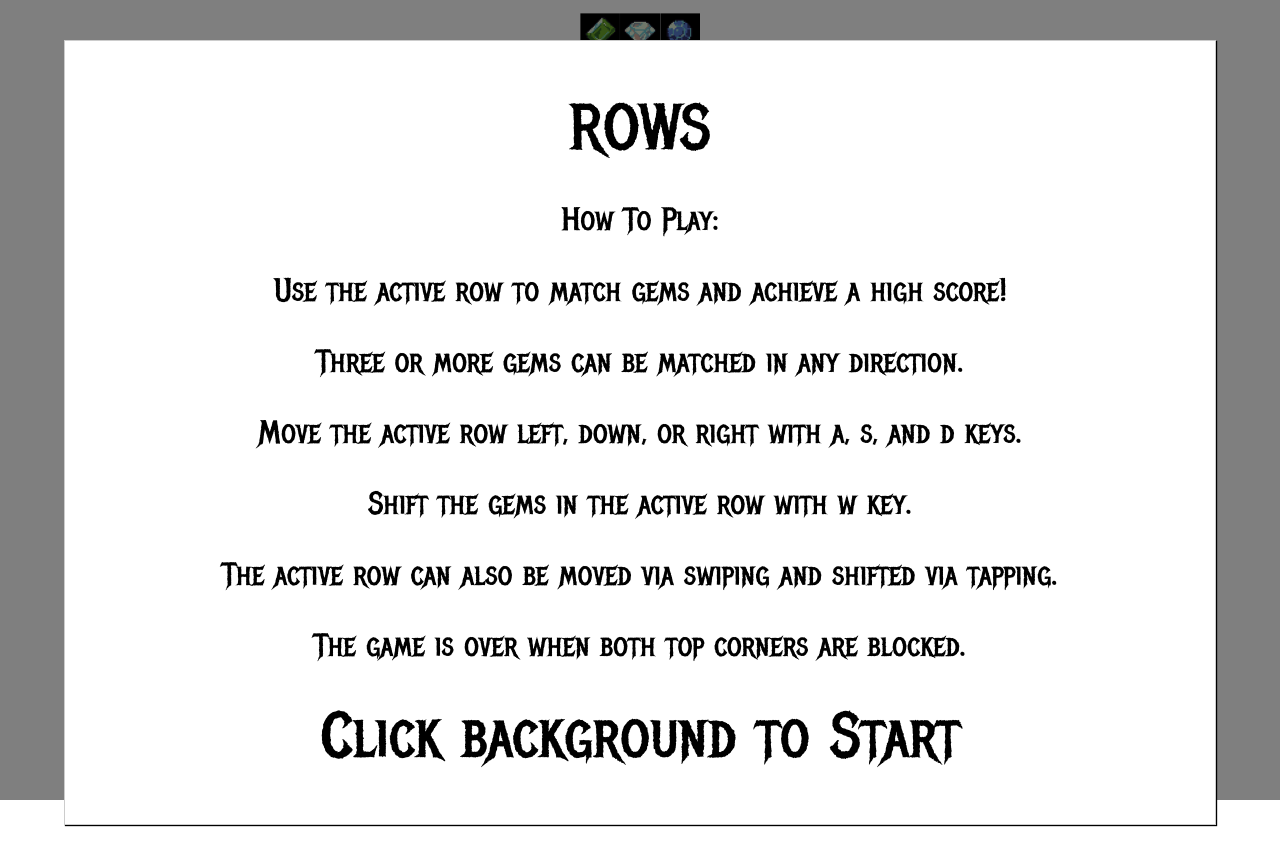
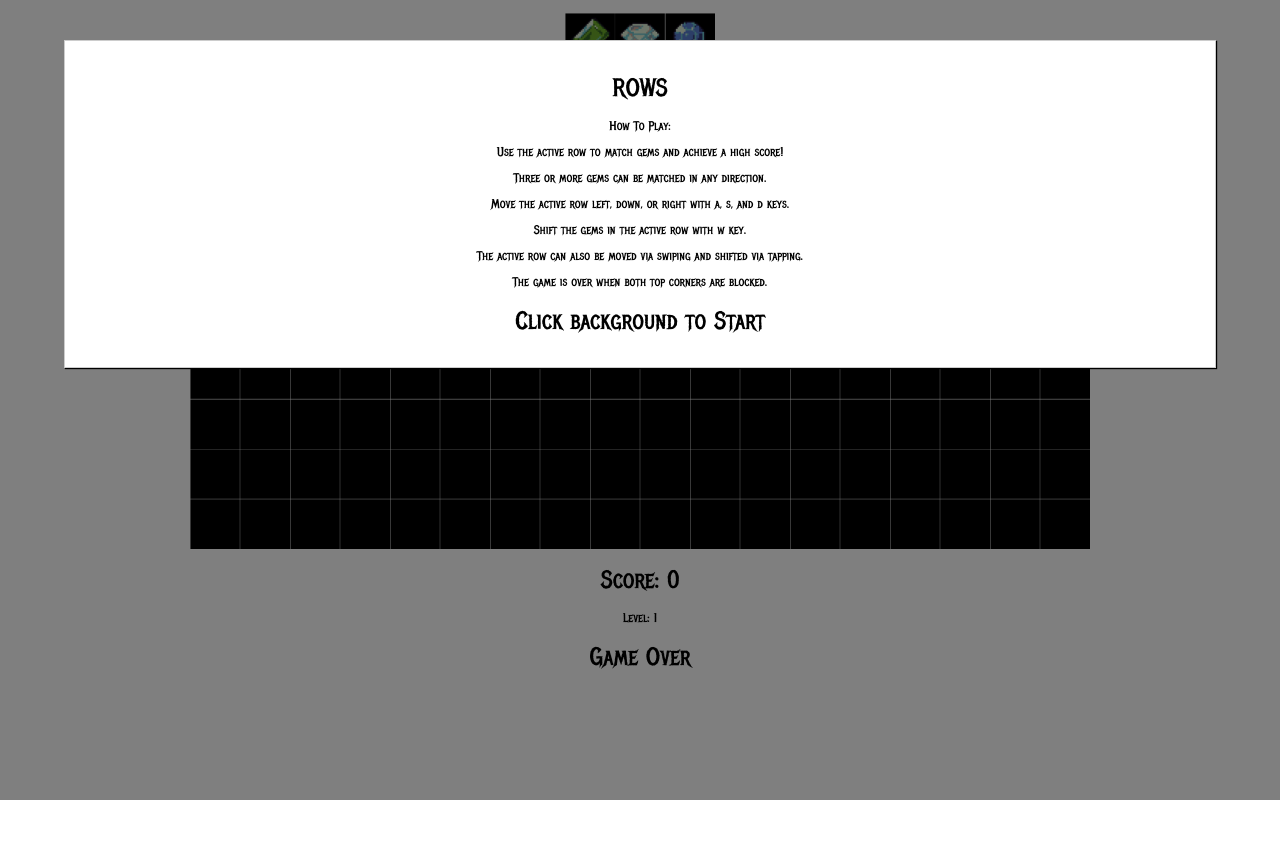
Before and after one commit to Detulovnoc/ROWS, a React (Create React App) app: page / in a window 1280 px wide. After the commit the page ends 800 px from the top, so only its background shows below. Built offline with nearby package versions, Linux system fonts and the light colour scheme.

Commit message:
Screen Size fix with media queries as pixels again!

```diff
--- a/package.json
+++ b/package.json
@@ -7,6 +7,7 @@
     "@testing-library/jest-dom": "^4.2.4",
     "@testing-library/react": "^9.5.0",
     "@testing-library/user-event": "^7.2.1",
+    "body-scroll-lock": "^4.0.0-beta.0",
     "browserslist": "^4.21.4",
     "prop-types": "^15.8.1",
     "react": "^16.13.1",
--- a/src/containers/GameManager/GameManager.module.css
+++ b/src/containers/GameManager/GameManager.module.css
@@ -1,261 +1,372 @@
 .Fullsize {
-    margin-top: 2rem;
-    margin-bottom: 2rem;
-    font-size: 4rem;
+    margin-top: 15px;
+    margin-bottom: 15px;
+    font-size: 25px;
 }
 
 .Midsize {
-    margin-top: 2rem;
-    margin-bottom: 2rem;
-    font-size: 2rem;
+    margin-top: 10px;
+    margin-bottom: 10px;
+    font-size: 12.5px;
 }
+
+@media (min-width: 250px) {
 
     .NextRowWindow {
         background: url('NextRowGrid.png') round;
-    width: 7.5rem;
-    height: 2.5rem;
+        width: 37.5px;
+        height: 12.5px;
         margin: auto;
     }
 
     .NextBlock1 {
-    margin-left: 0rem;
+        margin-left: 0px;
     }
 
     .NextBlock2 {
-    margin-left: 2.5rem;
-    margin-top: -2.5rem;
+        margin-left: 12.5px;
+        margin-top: -12.5px;
     }
 
     .NextBlock3 {
-    margin-left: 5rem;
-    margin-top: -2.5rem;
+        margin-left: 25px;
+        margin-top: -12.5px;
     }
 
     .Grid {
         background: url('PlacementGrid.png') round;
-    width: 45rem;
-    height: 22.5rem;
+        width: 225px;
+        height: 112.5px;
         margin: auto;
     }
 
     .Column0 {
-    margin-left: 0rem;
-    margin-top: -2.5rem;
+        margin-left: 0px;
+        margin-top: -12.5px;
     }
 
     .Column1 {
-    margin-left: 2.5rem;
-    margin-top: -22.5rem;
+        margin-left: 12.5px;
+        margin-top: -112.5px;
     }
 
     .Column2 {
-    margin-left: 5rem;
-    margin-top: -22.5rem;
+        margin-left: 25px;
+        margin-top: -112.5px;
     }
 
     .Column3 {
-    margin-left: 7.5rem;
-    margin-top: -22.5rem;
+        margin-left: 37.5px;
+        margin-top: -112.5px;
     }
 
     .Column4 {
-    margin-left: 10rem;
-    margin-top: -22.5rem;
+        margin-left: 50px;
+        margin-top: -112.5px;
     }
 
     .Column5 {
-    margin-left: 12.5rem;
-    margin-top: -22.5rem;
+        margin-left: 62.5px;
+        margin-top: -112.5px;
     }
 
     .Column6 {
-    margin-left: 15rem;
-    margin-top: -22.5rem;
+        margin-left: 75px;
+        margin-top: -112.5px;
     }
 
     .Column7 {
-    margin-left: 17.5rem;
-    margin-top: -22.5rem;
+        margin-left: 87.5px;
+        margin-top: -112.5px;
     }
 
     .Column8 {
-    margin-left: 20rem;
-    margin-top: -22.5rem;
+        margin-left: 100px;
+        margin-top: -112.5px;
     }
 
     .Column9 {
-    margin-left: 22.5rem;
-    margin-top: -22.5rem;
+        margin-left: 112.5px;
+        margin-top: -112.5px;
     }
 
     .Column10 {
-    margin-left: 25rem;
-    margin-top: -22.5rem;
+        margin-left: 125px;
+        margin-top: -112.5px;
     }
 
     .Column11 {
-    margin-left: 27.5rem;
-    margin-top: -22.5rem;
+        margin-left: 137.5px;
+        margin-top: -112.5px;
     }
 
     .Column12 {
-    margin-left: 30rem;
-    margin-top: -22.5rem;
+        margin-left: 150px;
+        margin-top: -112.5px;
     }
 
     .Column13 {
-    margin-left: 32.5rem;
-    margin-top: -22.5rem;
+        margin-left: 167.5px;
+        margin-top: -112.5px;
     }
 
     .Column14 {
-    margin-left: 35rem;
-    margin-top: -22.5rem;
+        margin-left: 175px;
+        margin-top: -112.5px;
     }
 
     .Column15 {
-    margin-left: 37.5rem;
-    margin-top: -22.5rem;
+        margin-left: 187.5px;
+        margin-top: -112.5px;
     }
 
     .Column16 {
-    margin-left: 40rem;
-    margin-top: -22.5rem;
+        margin-left: 200px;
+        margin-top: -112.5px;
     }
 
     .Column17 {
-    margin-left: 42.5rem;
-    margin-top: -22.5rem;
+        margin-left: 212.5px;
+        margin-top: -112.5px;
+    }
 }
 
-@media (max-width: 750px) {
-    .Fullsize {
-        margin-top: 1.5rem;
-        margin-bottom: 1.5rem;
-        font-size: 3rem;
-    }
-
-    .Midsize {
-        margin-top: 1.5rem;
-        margin-bottom: 1.5rem;
-        font-size: 1.5rem;
-    }
-
+@media(min-width:500px) {
     .NextRowWindow {
         background: url('NextRowGrid.png') round;
-        width: 5.625rem;
-        height: 1.875rem;
+        width: 75px;
+        height: 25px;
         margin: auto;
     }
 
     .NextBlock1 {
-        margin-left: 0rem;
+        margin-left: 0px;
     }
 
     .NextBlock2 {
-        margin-left: 1.875rem;
-        margin-top: -1.875rem;
+        margin-left: 25px;
+        margin-top: -25px;
     }
 
     .NextBlock3 {
-        margin-left: 3.75rem;
-        margin-top: -1.875rem;
+        margin-left: 50px;
+        margin-top: -25px;
     }
 
     .Grid {
         background: url('PlacementGrid.png') round;
-        width: 33.75rem;
-        height: 16.875rem;
+        width: 450px;
+        height: 225px;
         margin: auto;
     }
 
     .Column0 {
-        margin-left: 0rem;
-        margin-top: -1.875rem;
+        margin-left: 0px;
+        margin-top: -25px;
     }
 
     .Column1 {
-        margin-left: 1.875rem;
-        margin-top: -16.875rem;
+        margin-left: 25px;
+        margin-top: -225px;
     }
 
     .Column2 {
-        margin-left: 3.75rem;
-        margin-top: -16.875rem;
+        margin-left: 50px;
+        margin-top: -225px;
     }
 
     .Column3 {
-        margin-left: 5.625rem;
-        margin-top: -16.875rem;
+        margin-left: 75px;
+        margin-top: -225px;
     }
 
     .Column4 {
-        margin-left: 7.5rem;
-        margin-top: -16.875rem;
+        margin-left: 100px;
+        margin-top: -225px;
     }
 
     .Column5 {
-        margin-left: 9.375rem;
-        margin-top: -16.875rem;
+        margin-left: 125px;
+        margin-top: -225px;
     }
 
     .Column6 {
-        margin-left: 11.25rem;
-        margin-top: -16.875rem;
+        margin-left: 150px;
+        margin-top: -225px;
     }
 
     .Column7 {
-        margin-left: 13.125rem;
-        margin-top: -16.875rem;
+        margin-left: 175px;
+        margin-top: -225px;
     }
 
     .Column8 {
-        margin-left: 15rem;
-        margin-top: -16.875rem;
+        margin-left: 200px;
+        margin-top: -225px;
     }
 
     .Column9 {
-        margin-left: 16.875rem;
-        margin-top: -16.875rem;
+        margin-left: 225px;
+        margin-top: -225px;
     }
 
     .Column10 {
-        margin-left: 18.75rem;
-        margin-top: -16.875rem;
+        margin-left: 250px;
+        margin-top: -225px;
     }
 
     .Column11 {
-        margin-left: 20.625rem;
-        margin-top: -16.875rem;
+        margin-left: 275px;
+        margin-top: -225px;
     }
 
     .Column12 {
-        margin-left: 22.5rem;
-        margin-top: -16.875rem;
+        margin-left: 300px;
+        margin-top: -225px;
     }
 
     .Column13 {
-        margin-left: 24.375rem;
-        margin-top: -16.875rem;
+        margin-left: 325px;
+        margin-top: -225px;
     }
 
     .Column14 {
-        margin-left: 26.25rem;
-        margin-top: -16.875rem;
+        margin-left: 350px;
+        margin-top: -225px;
     }
 
     .Column15 {
-        margin-left: 28.125rem;
-        margin-top: -16.875rem;
+        margin-left: 375px;
+        margin-top: -225px;
     }
 
     .Column16 {
-        margin-left: 30rem;
-        margin-top: -16.875rem;
+        margin-left: 400px;
+        margin-top: -225px;
     }
 
     .Column17 {
-        margin-left: 31.875rem;
-        margin-top: -16.875rem;
+        margin-left: 425px;
+        margin-top: -225px;
     }
 }
+
+@media(min-width:1000px) {
+    .NextRowWindow {
+        background: url('NextRowGrid.png') round;
+        width: 150px;
+        height: 50px;
+        margin: auto;
+    }
+
+    .NextBlock1 {
+        margin-left: 0px;
+    }
+
+    .NextBlock2 {
+        margin-left: 50px;
+        margin-top: -50px;
+    }
+
+    .NextBlock3 {
+        margin-left: 100px;
+        margin-top: -50px;
+    }
+
+    .Grid {
+        background: url('PlacementGrid.png') round;
+        width: 900px;
+        height: 450px;
+        margin: auto;
+    }
+
+    .Column0 {
+        margin-left: 0px;
+        margin-top: -50px;
+    }
+
+    .Column1 {
+        margin-left: 50px;
+        margin-top: -450px;
+    }
+
+    .Column2 {
+        margin-left: 100px;
+        margin-top: -450px;
+    }
+
+    .Column3 {
+        margin-left: 150px;
+        margin-top: -450px;
+    }
+
+    .Column4 {
+        margin-left: 200px;
+        margin-top: -450px;
+    }
+
+    .Column5 {
+        margin-left: 250px;
+        margin-top: -450px;
+    }
+
+    .Column6 {
+        margin-left: 300px;
+        margin-top: -450px;
+    }
+
+    .Column7 {
+        margin-left: 350px;
+        margin-top: -450px;
+    }
+
+    .Column8 {
+        margin-left: 400px;
+        margin-top: -450px;
+    }
+
+    .Column9 {
+        margin-left: 450px;
+        margin-top: -450px;
+    }
+
+    .Column10 {
+        margin-left: 500px;
+        margin-top: -450px;
+    }
+
+    .Column11 {
+        margin-left: 550px;
+        margin-top: -450px;
+    }
+
+    .Column12 {
+        margin-left: 600px;
+        margin-top: -450px;
+    }
+
+    .Column13 {
+        margin-left: 650px;
+        margin-top: -450px;
+    }
+
+    .Column14 {
+        margin-left: 700px;
+        margin-top: -450px;
+    }
+
+    .Column15 {
+        margin-left: 750px;
+        margin-top: -450px;
+    }
+
+    .Column16 {
+        margin-left: 800px;
+        margin-top: -450px;
+    }
+
+    .Column17 {
+        margin-left: 850px;
+        margin-top: -450px;
+    }
+}
--- a/src/containers/GameManager/RowFactory/RowBlock/RowBlock.module.css
+++ b/src/containers/GameManager/RowFactory/RowBlock/RowBlock.module.css
@@ -1,59 +1,92 @@
+@media(min-width: 250px) {
     .Diamond{
         background: url('RowBlockDiamond.png') round;
-    width: 2.5rem;
-    height: 2.5rem;
+        width: 12.5px;
+        height: 12.5px;
     }
 
     .Emerald{
         background: url('RowBlockEmerald.png') round;
-    width: 2.5rem;
-    height: 2.5rem;
+        width: 12.5px;
+        height: 12.5px;
     }
 
     .Ruby{
         background: url('RowBlockRuby.png') round;
-    width: 2.5rem;
-    height: 2.5rem;
+        width: 12.5px;
+        height: 12.5px;
     }
 
     .Sapphire{
         background: url('RowBlockSapphire.png') round;
-    width: 2.5rem;
-    height: 2.5rem;
+        width: 12.5px;
+        height: 12.5px;
     }
 
     .Empty{
-    width:2.5rem;
-    height:2.5rem;
+        width: 12.5px;
+        height: 12.5px;
+    }
 }
 
-@media(max-width:750px) {
+@media(min-width: 500px) {
     .Diamond{
         background: url('RowBlockDiamond.png') round;
-        width: 1.875rem;
-        height: 1.875rem;
+        width: 25px;
+        height: 25px;
     }
 
     .Emerald{
         background: url('RowBlockEmerald.png') round;
-        width: 1.875rem;
-        height: 1.875rem;
+        width: 25px;
+        height: 25px;
     }
 
     .Ruby{
         background: url('RowBlockRuby.png') round;
-        width: 1.875rem;
-        height: 1.875rem;
+        width: 25px;
+        height: 25px;
     }
 
     .Sapphire{
         background: url('RowBlockSapphire.png') round;
-        width: 1.875rem;
-        height: 1.875rem;
+        width: 25px;
+        height: 25px;
     }
 
     .Empty{
-        width: 1.875rem;
-        height: 1.875rem;
+        width: 25px;
+        height: 25px;
     }
 }
+
+@media(min-width: 1000px) {
+    .Diamond{
+        background: url('RowBlockDiamond.png') round;
+        width: 50px;
+        height: 50px;
+    }
+
+    .Emerald{
+        background: url('RowBlockEmerald.png') round;
+        width: 50px;
+        height: 50px;
+    }
+
+    .Ruby{
+        background: url('RowBlockRuby.png') round;
+        width: 50px;
+        height: 50px;
+    }
+
+    .Sapphire{
+        background: url('RowBlockSapphire.png') round;
+        width: 50px;
+        height: 50px;
+    }
+
+    .Empty{
+        width: 50px;
+        height: 50px;
+    }
+}
--- a/src/containers/GameManager/RowFactory/RowFactory.js
+++ b/src/containers/GameManager/RowFactory/RowFactory.js
@@ -9,16 +9,48 @@ class RowFactory extends Component {
 
     render() {
 
-        let left = (this.props.leftPos * 2.5) + 'rem';
-        let top = (this.props.topPos * 2.5) + 'rem';
+        let left = (this.props.leftPos * 1) + 'px';
+        let top = (this.props.topPos * 1) + 'px';
+        // if (window.innerWidth >= 1000) {
+        //     left = (this.props.leftPos * 50) + 'px';
+        //     top = (this.props.topPos * 50) + 'px';
+        // }
+        // else if (window.innerWidth >= 500) {
+        //     left = (this.props.leftPos * 25) + 'px';
+        //     top = (this.props.topPos * 25) + 'px';
+        // }
+        // else if (window.innerWidth >= 250) {
+        //     left = (this.props.leftPos * 12.5) + 'px';
+        //     top = (this.props.topPos * 12.5) + 'px';
+        // }
+        if (screen.width >= 1000) {
+            left = (this.props.leftPos * 50) + 'px';
+            top = (this.props.topPos * 50) + 'px';
+        }
+        else if (screen.width >= 500) {
+            left = (this.props.leftPos * 25) + 'px';
+            top = (this.props.topPos * 25) + 'px';
+        }
+        else if (screen.width >= 250) {
+            left = (this.props.leftPos * 12.5) + 'px';
+            top = (this.props.topPos * 12.5) + 'px';
+        }
+        // let lgWindow = window.matchMedia('min-width: 1000px');
+        // let mdWindow = window.matchMedia('min-width: 500px');
+        // let smWindow = window.matchMedia('min-width: 250px');
 
-        // let left = window.innerWidth <= 750 ? (this.props.leftPos * 1.875) + 'rem' : (this.props.leftPos * 2.5) + 'rem';
-        // let top = window.innerWidth <= 750 ? (this.props.topPos * 1.875) + 'rem' : (this.props.topPos * 2.5) + 'rem';
-
-        if (window.innerWidth <= 750) {
-            left = (this.props.leftPos * 1.875) + 'rem';
-            top = (this.props.topPos * 1.875) + 'rem';
-        }
+        // if (lgWindow.matches) {
+        //     left = (this.props.leftPos * 50) + 'px';
+        //     top = (this.props.topPos * 50) + 'px';
+        // }
+        // else if (mdWindow.matches) {
+        //     left = (this.props.leftPos * 25) + 'px';
+        //     top = (this.props.topPos * 25) + 'px';
+        // }
+        // else if (smWindow.matches) {
+        //     left = (this.props.leftPos * 12.5) + 'px';
+        //     top = (this.props.topPos * 12.5) + 'px';
+        // }
 
         const activeObject =
         <Aux>
@@ -38,6 +70,7 @@ class RowFactory extends Component {
         return activeObject;
     }
 
+
 };
 
 export default RowFactory
--- a/src/containers/GameManager/RowFactory/RowFactory.module.css
+++ b/src/containers/GameManager/RowFactory/RowFactory.module.css
@@ -3,28 +3,46 @@
     position: relative;
 }
 
+@media(min-width: 250px) {
     .RowBlock1{
-    margin: 0rem 0rem 0rem 0rem;
+        margin: 0px 0px 0px 0px;
     }
 
     .RowBlock2{
-    margin: -2.5rem 0rem 0rem 2.5rem;
+        margin: -12.5px 0px 0px 12.5px;
     }
 
     .RowBlock3{
-    margin: -2.5rem 0rem 0rem 5rem;
+        margin: -12.5px 0px 0px 25px;
+    }
 }
 
-@media(max-width:750px) {
+@media(min-width: 500px) {
+
     .RowBlock1{
-        margin: 0rem 0rem 0rem 0rem;
+        margin: 0px 0px 0px 0px;
     }
 
     .RowBlock2{
-        margin: -1.875rem 0rem 0rem 1.875rem;
+        margin: -25px 0px 0px 25px;
     }
 
     .RowBlock3{
-        margin: -1.875rem 0rem 0rem 3.75rem;
+        margin: -25px 0px 0px 50px;
     }
 }
+
+@media(min-width: 1000px) {
+
+    .RowBlock1{
+        margin: 0px 0px 0px 0px;
+    }
+
+    .RowBlock2{
+        margin: -50px 0px 0px 50px;
+    }
+
+    .RowBlock3{
+        margin: -50px 0px 0px 100px;
+    }
+}
```
Also changed, not shown: src/components/Modal/Modal.module.css (+0 -16 lines), src/containers/GameManager/GameManager.js (+18 -18 lines), 1 other file (tests, documents, lock files or other folders). Lines whose indentation alone changed are shown as unchanged.
